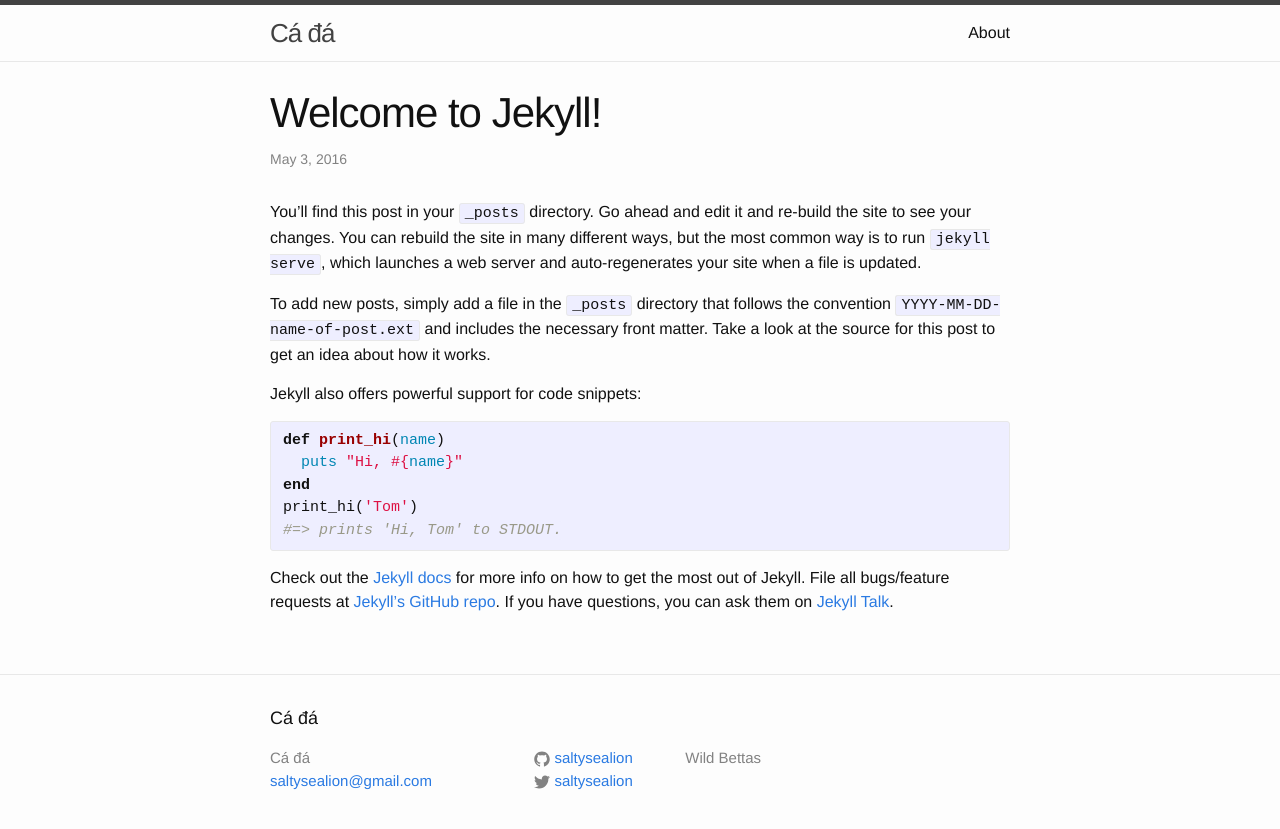
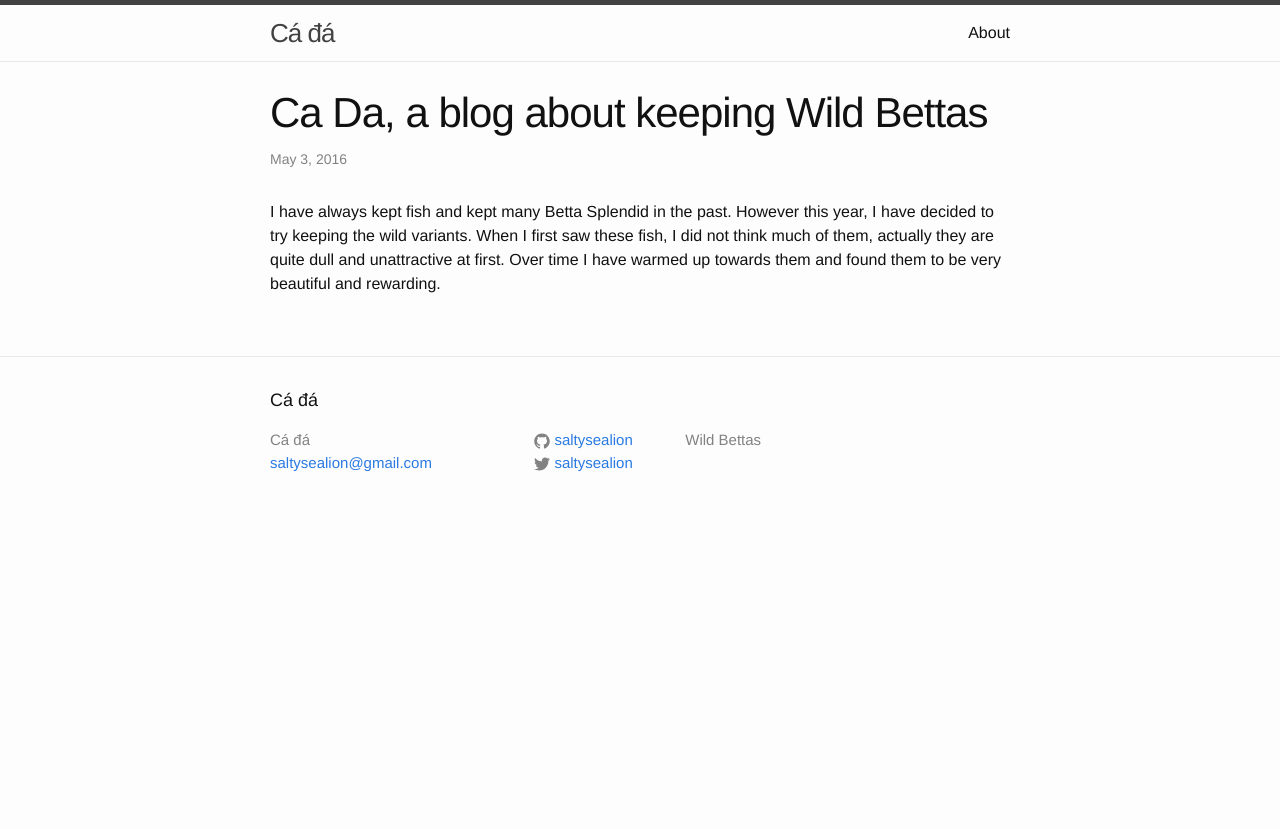
Before and after one commit to saltysealion/anabantoids, a Jekyll site: the page built from _posts/2016-05-03-welcome-to-jekyll.markdown, in a window 1280 px wide. Shown: the top 829 px of the page. Built offline with Jekyll 4.4.1, drawn with Linux system fonts in a browser that asks for light colours.

Commit message:
A new post

```diff
--- a/_posts/2016-05-03-welcome-to-jekyll.markdown
+++ b/_posts/2016-05-03-welcome-to-jekyll.markdown
@@ -1,25 +1,8 @@
 ---
 layout: post
-title:  "Welcome to Jekyll!"
+title:  "Ca Da, a blog about keeping Wild Bettas"
 date:   2016-05-03 12:57:07 +1000
-categories: jekyll update
+categories: fish
 ---
-You’ll find this post in your `_posts` directory. Go ahead and edit it and re-build the site to see your changes. You can rebuild the site in many different ways, but the most common way is to run `jekyll serve`, which launches a web server and auto-regenerates your site when a file is updated.
 
-To add new posts, simply add a file in the `_posts` directory that follows the convention `YYYY-MM-DD-name-of-post.ext` and includes the necessary front matter. Take a look at the source for this post to get an idea about how it works.
-
-Jekyll also offers powerful support for code snippets:
-
-{% highlight ruby %}
-def print_hi(name)
-  puts "Hi, #{name}"
-end
-print_hi('Tom')
-#=> prints 'Hi, Tom' to STDOUT.
-{% endhighlight %}
-
-Check out the [Jekyll docs][jekyll-docs] for more info on how to get the most out of Jekyll. File all bugs/feature requests at [Jekyll’s GitHub repo][jekyll-gh]. If you have questions, you can ask them on [Jekyll Talk][jekyll-talk].
-
-[jekyll-docs]: http://jekyllrb.com/docs/home
-[jekyll-gh]:   https://github.com/jekyll/jekyll
-[jekyll-talk]: https://talk.jekyllrb.com/
+I have always kept fish and kept many Betta Splendid in the past. However this year, I have decided to try keeping the wild variants. When I first saw these fish, I did not think much of them, actually they are quite dull and unattractive at first. Over time I have warmed up towards them and found them to be very beautiful and rewarding.
```
Also changed, not shown: 5 other files.
